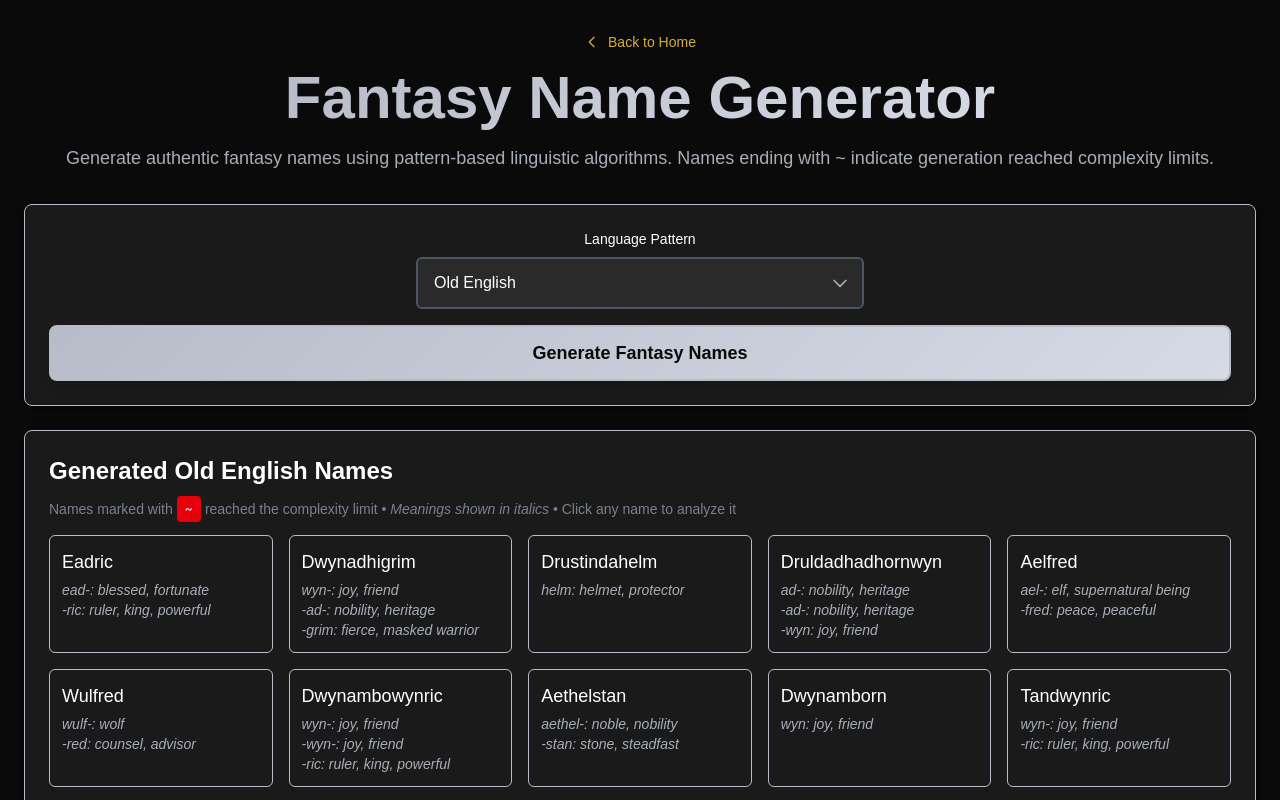
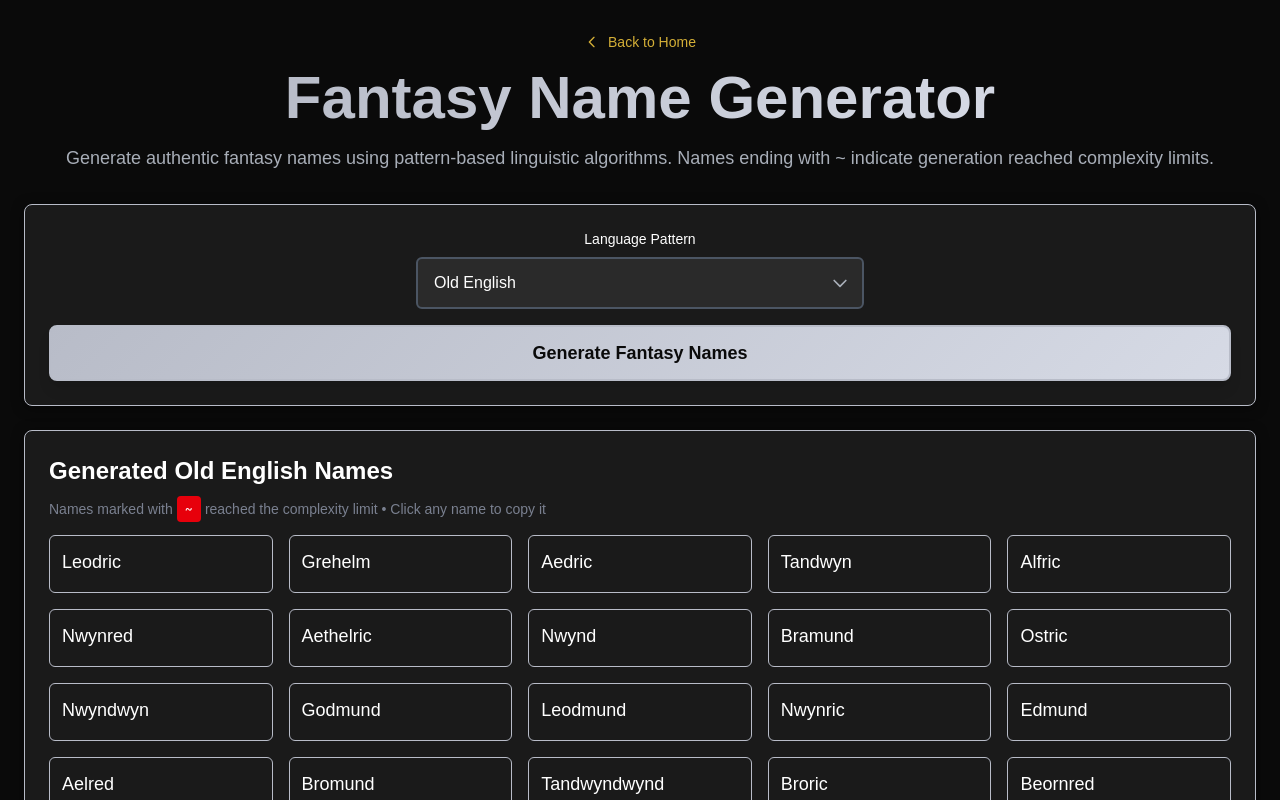
Before and after one commit to amsilva97/typicalpanda.com, a Next.js app: page /fantasy-name-generator/name-generator in a window 1280 px wide. Both pictures are taken after a click on the button "Generate Fantasy Names". Shown: the top 800 px of the page. Built offline with nearby package versions, Linux system fonts and the light colour scheme.

Commit message:
feat: implement generation of simple names without meanings for enhanced name generation

```diff
--- a/src/app/fantasy-name-generator/name-generator/page.tsx
+++ b/src/app/fantasy-name-generator/name-generator/page.tsx
@@ -2,7 +2,7 @@
 
 import { useState } from 'react';
 import Link from 'next/link';
-import { generateNamesWithMeaningsForLanguage } from '../../lib/patterns/generations';
+import { generateSimpleNamesForLanguage } from '../../lib/patterns/generations';
 import { getLanguageDisplayName } from '../../lib/patterns/core';
 import { getSupportedLanguages } from '../../lib/patterns/core';
 import { SupportedLanguage } from '../../lib/patterns/core';
@@ -18,16 +18,16 @@ const createLanguageMapping = () => {
 
 const fantasyLanguages = createLanguageMapping();
 
-interface NameWithMeaning {
+// Simplified interface for names without meanings
+interface SimpleName {
   name: string;
-  meaning: string;
 }
 
 export default function NameGenerator() {
   // Get the first available language as default
   const defaultLanguage = getLanguageDisplayName(getSupportedLanguages()[0]);
   const [selectedLanguage, setSelectedLanguage] = useState<keyof typeof fantasyLanguages>(defaultLanguage);
-  const [generatedNames, setGeneratedNames] = useState<NameWithMeaning[]>([]);
+  const [generatedNames, setGeneratedNames] = useState<SimpleName[]>([]);
   const [isGenerating, setIsGenerating] = useState(false);
   const rows = 5;
   const cols = 5;
@@ -40,12 +40,13 @@ export default function NameGenerator() {
 
     // Simulate a small delay for better UX
     setTimeout(() => {
-      let names: NameWithMeaning[] = [];
+      let names: SimpleName[] = [];
 
       // Get the language enum value from the selected language
       const selectedLanguageEnum = fantasyLanguages[selectedLanguage];
       if (selectedLanguageEnum) {
-        names = generateNamesWithMeaningsForLanguage(selectedLanguageEnum, totalNames);
+        const nameStrings = generateSimpleNamesForLanguage(selectedLanguageEnum, totalNames);
+        names = nameStrings.map(name => ({ name }));
       }
 
       setGeneratedNames(names);
@@ -131,14 +132,13 @@ export default function NameGenerator() {
                 Generated {selectedLanguage} Names
               </h2>
               <p className="text-sm panda-text-muted mb-4">
-                Names marked with <span className="font-mono bg-red-600 text-white px-2 py-1 rounded">~</span> reached the complexity limit • <em>Meanings shown in italics</em> • Click any name to analyze it
+                Names marked with <span className="font-mono bg-red-600 text-white px-2 py-1 rounded">~</span> reached the complexity limit • Click any name to copy it
               </p>
 
               <div className={`grid gap-4`} style={{ gridTemplateColumns: `repeat(${cols}, minmax(0, 1fr))` }}>
                 {generatedNames.map((nameObj, index) => {
                   const isFailed = nameObj.name.endsWith('~');
                   const displayName = isFailed ? nameObj.name.slice(0, -1) : nameObj.name;
-                  const meaning = nameObj.meaning;
 
                   return (
                     <div
@@ -148,6 +148,7 @@ export default function NameGenerator() {
                           ? 'panda-name-card-failed'
                           : 'panda-name-card'
                       }`}
+                      onClick={() => copyToClipboard(displayName)}
                     >
                       <div className="flex flex-col">
                         <div className="flex items-center justify-between mb-1">
@@ -179,24 +180,14 @@ export default function NameGenerator() {
                             </button>
                           </div>
                         </div>
-                        {meaning && (
-                          <div className={`text-sm italic ${
-                            isFailed
-                              ? 'text-red-400'
-                              : 'panda-text-secondary'
-                          }`}>
-                            {meaning.split('\n').map((line, lineIndex) => (
-                              <div key={lineIndex}>{line}</div>
-                            ))}
-                          </div>
-                        )}
+
                       </div>
                     </div>
                   );
                 })}
               </div>
               <p className="text-sm panda-text-muted mt-4 text-center">
-                Click any name to analyze it • Hover over names to reveal copy and analyze buttons • Generated using linguistic pattern algorithms with authentic meanings
+                Click any name to copy it to clipboard • Generated using linguistic pattern algorithms
               </p>
             </div>
           )}
--- a/src/app/lib/patterns/generations.ts
+++ b/src/app/lib/patterns/generations.ts
@@ -350,6 +350,14 @@ export function generateNamesWithMeaningsForLanguage(language: SupportedLanguage
 }
 
 /**
+ * Generate simple names without meanings for a specific supported language
+ */
+export function generateSimpleNamesForLanguage(language: SupportedLanguage, count: number = 10, minLength?: number, maxLength?: number): string[] {
+  const languageDefinition = getLanguageDefinition(language);
+  return generateNames(languageDefinition, count, minLength, maxLength);
+}
+
+/**
  * Check if a language is currently supported
  */
 export function isLanguageSupported(language: string): language is SupportedLanguage {
```
